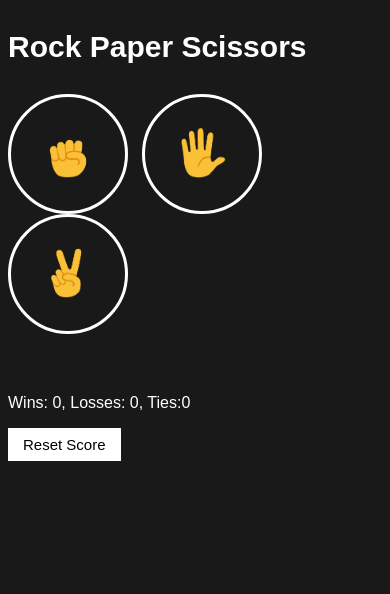
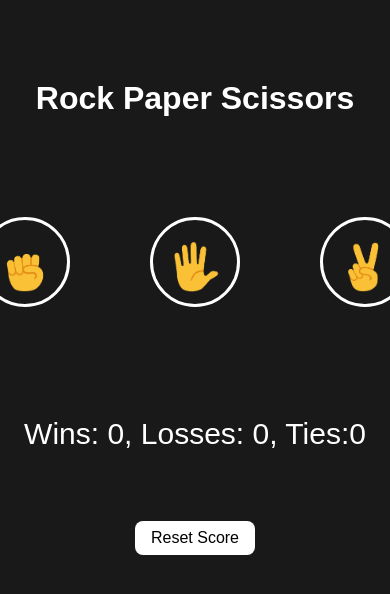
Before and after one commit to gauravv69/Rock-Paper-Scissors-JS, a plain HTML site: page src/index.html in a window 390 px wide. Drawn offline with Linux system fonts and the light colour scheme.

Commit message:
made changes in the styles making it responsive with the phone

```diff
--- a/src/styles.css
+++ b/src/styles.css
@@ -1,42 +1,100 @@
 body {
-    background-color: rgb(25, 25, 25);
-    color: white;
-    font-family: Arial;
+  background-color: rgb(25, 25, 25);
+  color: white;
+  font-family: Arial, sans-serif;
+  display: flex;
+  flex-direction: column;
+  align-items: center;
+  margin: 0;
+  box-sizing: border-box;
+  text-align: center;
 }
 
 .title {
-    font-size: 30px;
-    font-weight: bold;
+  font-size: 60px;
+  font-weight: bold;
+  margin: 80px 0;
 }
 
-.move-icon {
-    height: 50px;
+.play-button {
+  display: flex;
+  justify-content: center;
+  gap: 80px;
+  margin-top: 20px;
 }
 
 .move-button {
   background-color: transparent;
   border: 3px solid white;
-  width: 120px;
-  height: 120px;
-  border-radius: 60px;
-  margin-right: 10px;
+  width: 200px;
+  height: 200px;
+  border-radius: 50%;
   cursor: pointer;
+  display: flex;
+  align-items: center;
+  justify-content: center;
+  transition: transform 0.3s ease;
+}
+
+.move-button:hover {
+  transform: scale(1.1);
+}
+
+.move-icon {
+  height: 90px;
+  margin-top: 10px;
+}
+
+.results-context {
+  margin-top: 30px;
+  font-size: 25px;
 }
 
 .result {
-  font-size: 25px;
+  font-size: 45px;
   font-weight: bold;
-  margin-top: 50px;
 }
 
 .score {
-  margin-top: 60px;
+  margin-top: 80px;
+  font-size: 30px;
 }
 
 .reset-score-button {
   background-color: white;
   border: none;
-  font-size: 15px;
-  padding: 8px 15px;
+  font-size: 25px;
+  padding: 15px 30px;
+  border-radius: 8px;
   cursor: pointer;
+  margin-top: 40px;
+  transition: background 0.3s;
 }
+
+.reset-score-button:hover {
+  background-color: rgb(200, 200, 200);
+}
+
+@media (max-width: 414px) {
+  .title {
+      font-size: 32px;
+  }
+
+  .move-button {
+      width: 90px;
+      height: 90px;
+  }
+
+  .move-icon {
+      height: 50px;
+  }
+
+  .result {
+      font-size: 24px;
+  }
+
+  .reset-score-button {
+      font-size: 16px;
+      padding: 8px 16px;
+  }
+}
```
